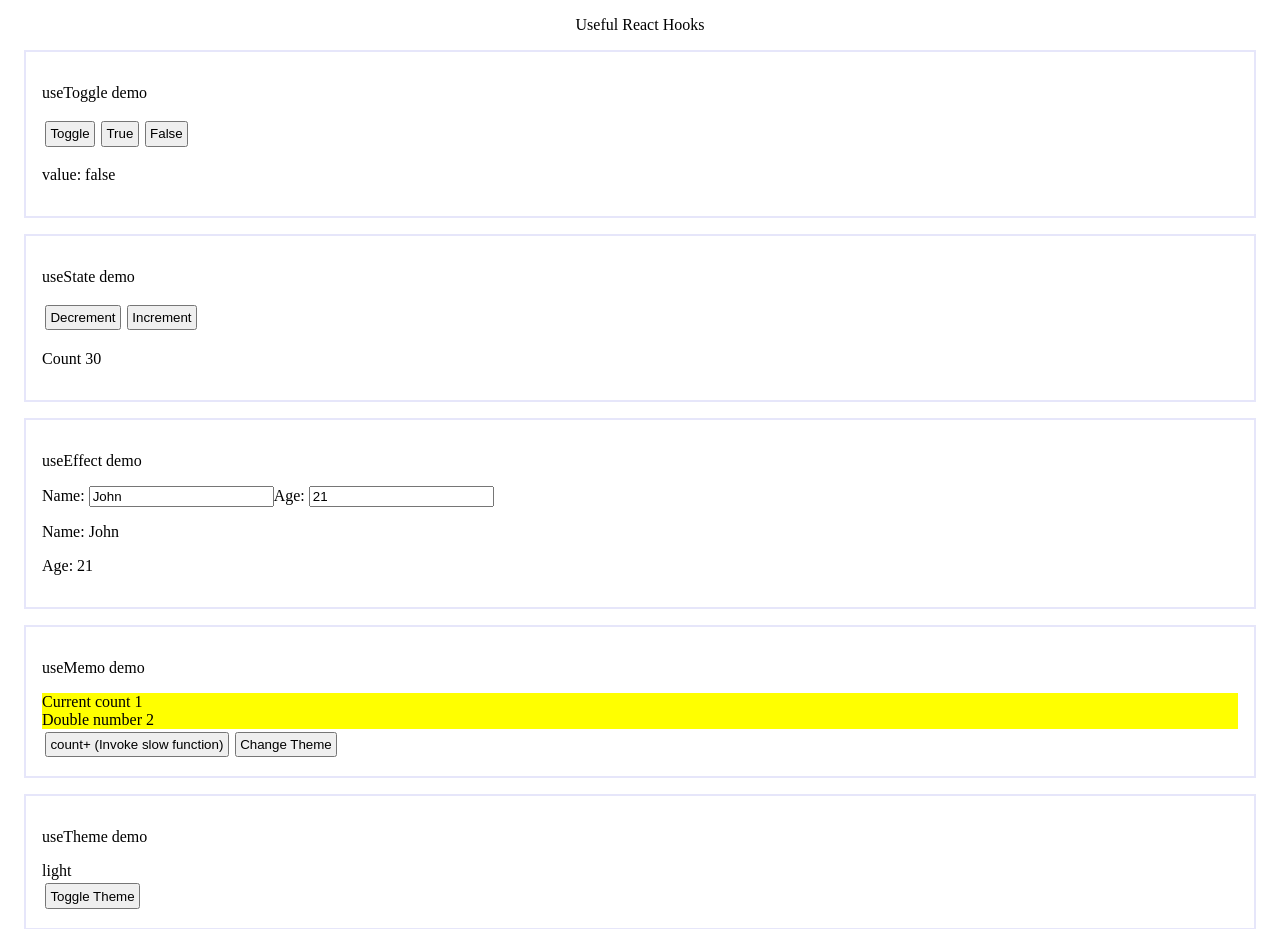
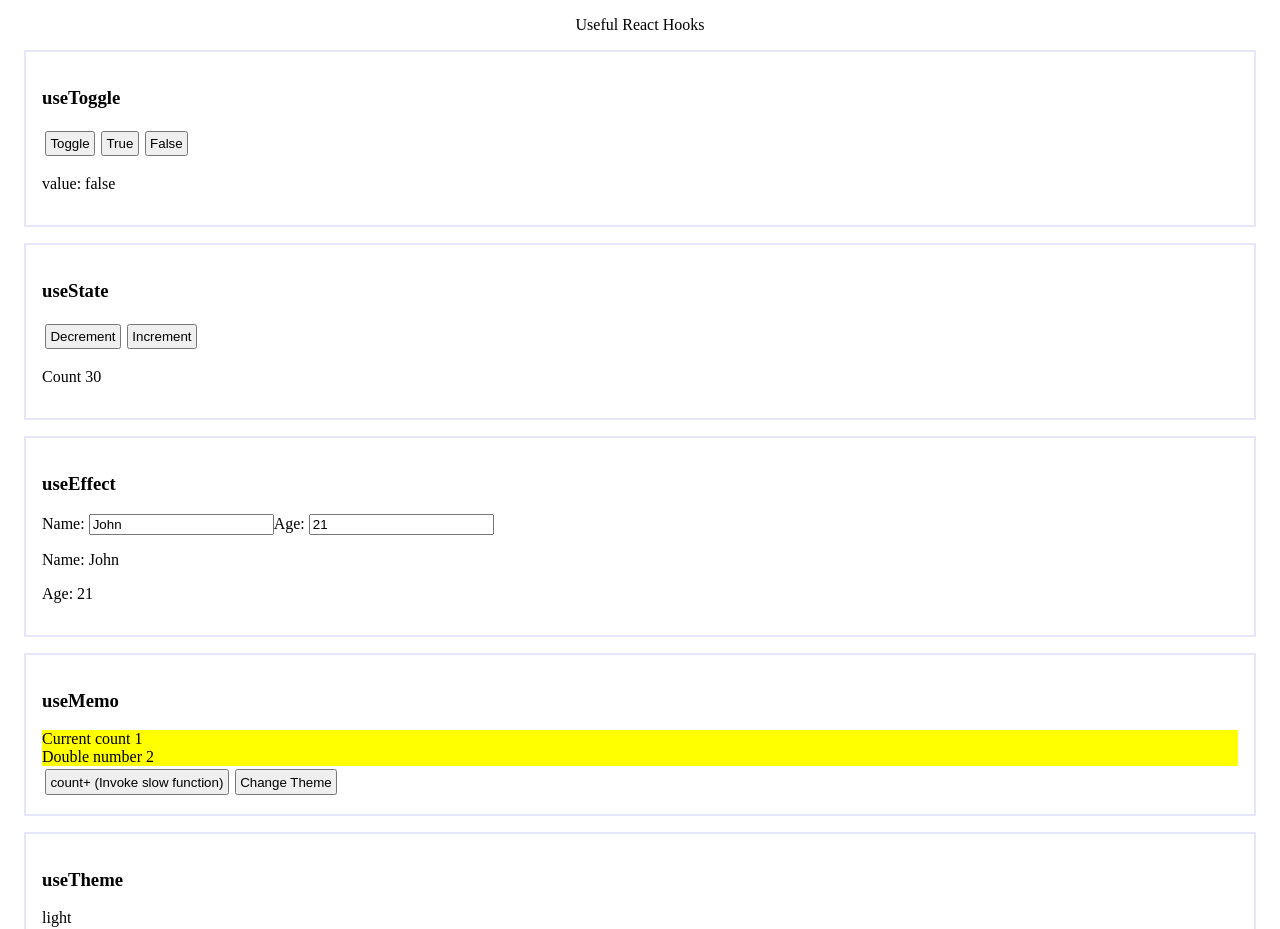
Before and after one commit to sanketwakhare/custom-hooks, a React (Create React App) app: page / in a window 1280 px wide. Shown: the top 929 px of the page. Built offline with nearby package versions, Linux system fonts and the light colour scheme.

Commit message:
refactor

```diff
--- a/src/hooks/useToggle/ToggleComponent.js
+++ b/src/hooks/useToggle/ToggleComponent.js
@@ -5,7 +5,7 @@ export const ToggleComponent = () => {
   const [value, toggleValue] = useToggle(false);
   return (
     <div className="box--component">
-      <p>useToggle demo</p>
+      <h3>useToggle</h3>
       <button onClick={() => toggleValue()}>Toggle</button>
       <button onClick={() => toggleValue(true)}>True</button>
       <button onClick={() => toggleValue(false)}>False</button>
--- a/src/react-hooks-usage/useEffect/PersonComponent.js
+++ b/src/react-hooks-usage/useEffect/PersonComponent.js
@@ -40,7 +40,7 @@ export const PersonComponent = () => {
 
   return (
     <div className="box--component">
-      <p>useEffect demo</p>
+      <h3>useEffect</h3>
       Name:{" "}
       <input
         type="text"
--- a/src/react-hooks-usage/useMemo/UseMemoComponent.js
+++ b/src/react-hooks-usage/useMemo/UseMemoComponent.js
@@ -1,8 +1,6 @@
-import React from 'react'
-import { useState, useMemo } from 'react';
+import React, { useMemo, useState } from "react";
 
 export const UseMemoComponent = () => {
-
   const [count, setCount] = useState(1);
   const [bgColor, setBgColor] = useState(false);
 
@@ -14,18 +12,22 @@ export const UseMemoComponent = () => {
   }, [count]);
 
   const styles = {
-        backgroundColor: bgColor ? 'red' : 'yellow',
-    }
+    backgroundColor: bgColor ? "red" : "yellow",
+  };
 
   return (
     <div className="box--component">
-            <p>useMemo demo</p>
+      <h3>useMemo</h3>
       <div style={styles}>
         <div>Current count {count}</div>
         <div>Double number {doubleNumber}</div>
       </div>
-            <button onClick={() => setCount((currentCount) => currentCount + 1)}>count+ (Invoke slow function)</button>
-            <button onClick={() => setBgColor((currentFlag) => !currentFlag)}>Change Theme</button>
+      <button onClick={() => setCount((currentCount) => currentCount + 1)}>
+        count+ (Invoke slow function)
+      </button>
+      <button onClick={() => setBgColor((currentFlag) => !currentFlag)}>
+        Change Theme
+      </button>
     </div>
-    )
-}
+  );
+};
--- a/src/react-hooks-usage/useState/CounterComponent.js
+++ b/src/react-hooks-usage/useState/CounterComponent.js
@@ -17,7 +17,7 @@ export const CounterComponent = () => {
 
   return (
     <div className="box--component">
-      <p>useState demo</p>
+      <h3>useState</h3>
       <button onClick={handleDecrement}>Decrement</button>
       <button onClick={handleIncrement}>Increment</button>
       <p>Count {count} </p>
--- a/src/react-hooks-usage/useTheme/useThemeUsage.js
+++ b/src/react-hooks-usage/useTheme/useThemeUsage.js
@@ -5,7 +5,7 @@ const UseThemeUsage = () => {
 
   return (
     <div className="box--component">
-      <p>useTheme demo</p>
+      <h3>useTheme</h3>
       <div>{theme.toString()}</div>
       <button onClick={toggleTheme}>Toggle Theme</button>
     </div>
```
Lines whose indentation alone changed are shown as unchanged.
